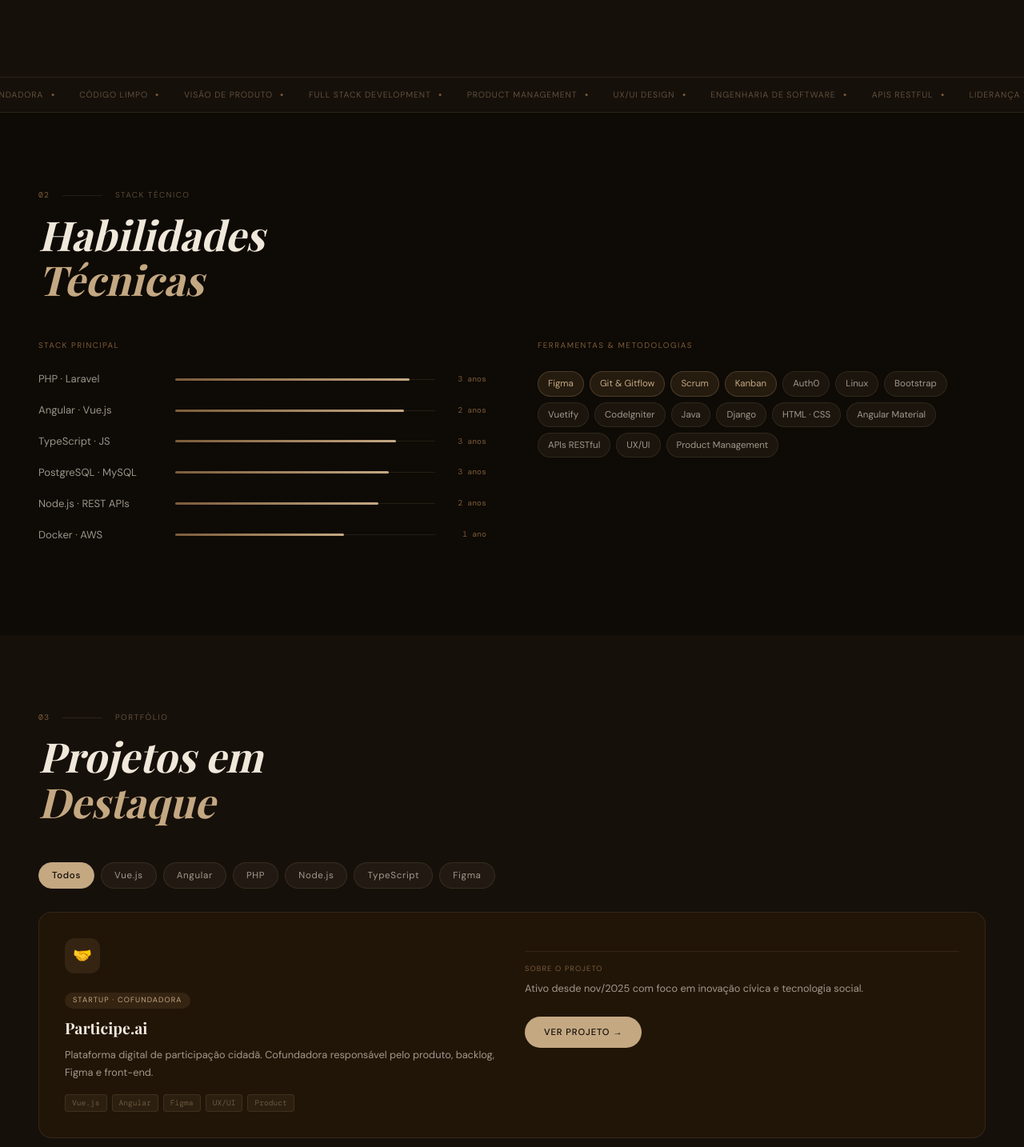
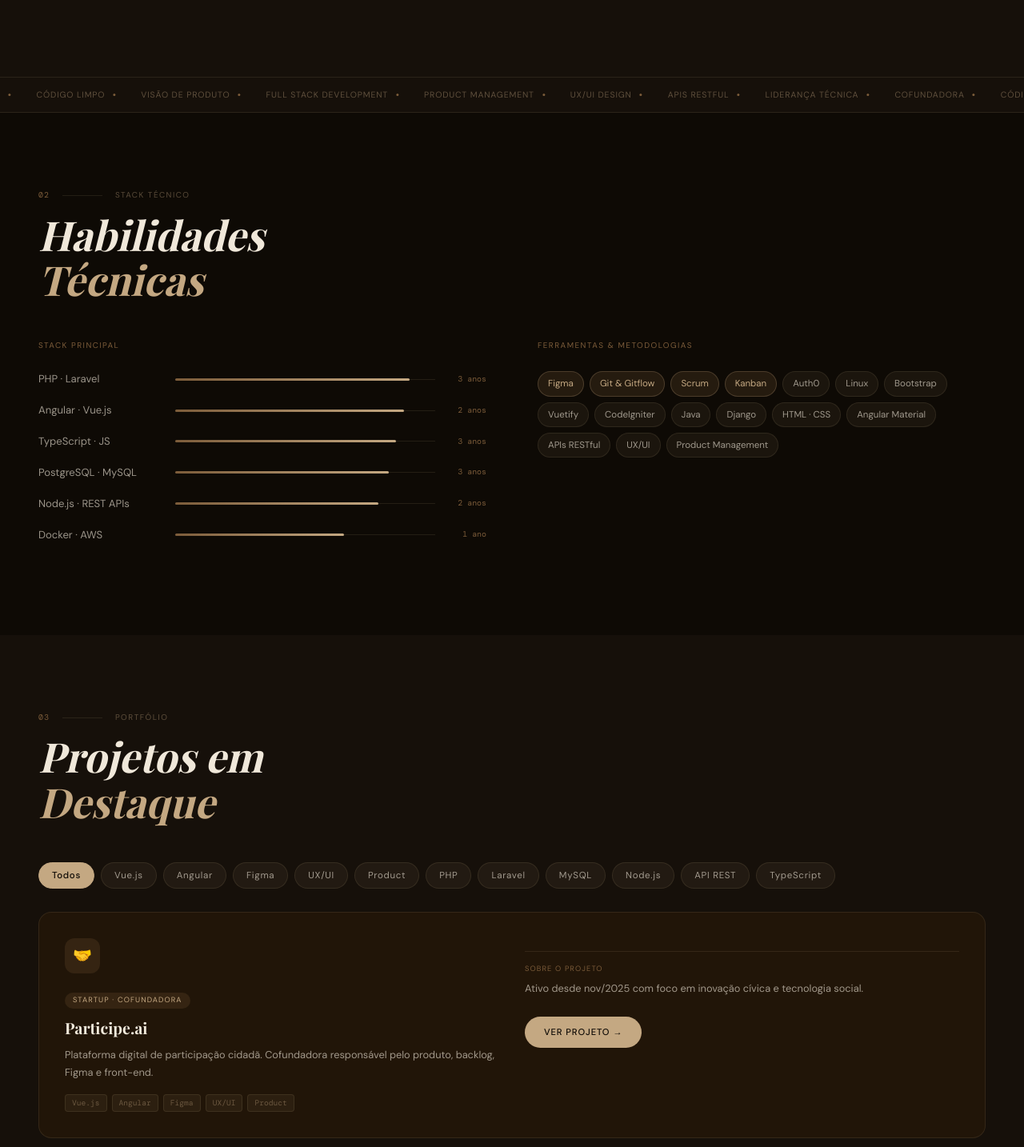
Before and after one commit to VeronicaVilas/portfolio-veronica, a Next.js app: page / in a window 1280 px wide. Shown: the part 3280-4714 px from the top of the page at 80% size. Built offline with nearby package versions, Linux system fonts and the light colour scheme.

Commit message:
fix(projects): fix filter reset bug, auto-derive tags, and add bottom padding

```diff
--- a/src/app/globals.css
+++ b/src/app/globals.css
@@ -1023,6 +1023,7 @@ section { padding: 6rem 3rem; }
 #projetos {
   background: var(--bg2);
   position: relative;
+  padding-bottom: 200px;
 }
 
 .proj-formacao-triangle {
--- a/src/components/sections/Projects.tsx
+++ b/src/components/sections/Projects.tsx
@@ -5,16 +5,18 @@ import { useLang } from '../../hooks/useLang'
 import { PROJECTS, FILTER_TAGS, type Project } from '../../data/projects'
 
 function useReveal(ref: React.RefObject<HTMLElement | null>) {
+    const [revealed, setRevealed] = useState(false)
     useEffect(() => {
         const el = ref.current
         if (!el) return
         const io = new IntersectionObserver(
-            ([entry]) => { if (entry.isIntersecting) { el.classList.add('visible'); io.disconnect() } },
+            ([entry]) => { if (entry.isIntersecting) { setRevealed(true); io.disconnect() } },
             { threshold: 0.1 }
         )
         io.observe(el)
         return () => io.disconnect()
     }, [])
+    return revealed
 }
 
 function ProjectCard({
@@ -29,7 +31,7 @@ function ProjectCard({
     delay?: 1 | 2 | 3
 }) {
     const cardRef = useRef<HTMLDivElement>(null)
-    useReveal(cardRef as React.RefObject<HTMLElement>)
+    const revealed = useReveal(cardRef as React.RefObject<HTMLElement>)
 
     const t = (pt: string, en: string) => lang === 'pt' ? pt : en
 
@@ -42,13 +44,14 @@ function ProjectCard({
     }
 
     const delayClass = delay ? ` rd${delay}` : ''
+    const revealedClass = revealed ? ' visible' : ''
     const filteredClass = filtered ? ' filtered-out' : ''
 
     if (project.wide) {
         return (
             <div
                 ref={cardRef}
-                className={`proj-card proj-card-wide reveal${filteredClass}`}
+                className={`proj-card proj-card-wide reveal${revealedClass}${filteredClass}`}
                 onMouseMove={handleMouseMove}
             >
                 <div>
@@ -84,7 +87,7 @@ function ProjectCard({
     return (
         <div
             ref={cardRef}
-            className={`proj-card reveal${delayClass}${filteredClass}`}
+            className={`proj-card reveal${delayClass}${revealedClass}${filteredClass}`}
             onMouseMove={handleMouseMove}
         >
             <div className="proj-icon-wrap">{project.icon}</div>
@@ -111,9 +114,9 @@ export default function Projects() {
     const titleRef   = useRef<HTMLHeadingElement>(null)
     const filtersRef = useRef<HTMLDivElement>(null)
 
-    useReveal(eyebrowRef as React.RefObject<HTMLElement>)
-    useReveal(titleRef   as React.RefObject<HTMLElement>)
-    useReveal(filtersRef as React.RefObject<HTMLElement>)
+    const eyebrowRevealed = useReveal(eyebrowRef as React.RefObject<HTMLElement>)
+    const titleRevealed   = useReveal(titleRef   as React.RefObject<HTMLElement>)
+    const filtersRevealed = useReveal(filtersRef as React.RefObject<HTMLElement>)
 
     const isFiltered = (project: Project) => {
         if (activeFilter === 'all') return false
@@ -124,17 +127,17 @@ export default function Projects() {
 
     return (
         <section id="projetos">
-            <div ref={eyebrowRef} className="sec-eyebrow reveal">
+            <div ref={eyebrowRef} className={`sec-eyebrow reveal${eyebrowRevealed ? ' visible' : ''}`}>
                 <span className="sec-num">03</span>
                 <div className="sec-dash" />
                 <span className="sec-label">{t('portfólio', 'portfolio')}</span>
             </div>
-            <h2 ref={titleRef} className="sec-title reveal">
+            <h2 ref={titleRef} className={`sec-title reveal${titleRevealed ? ' visible' : ''}`}>
                 <span>{t('Projetos em', 'Featured')}</span><br />
                 <em>{t('Destaque', 'Projects')}</em>
             </h2>
 
-            <div ref={filtersRef} className="proj-filters reveal">
+            <div ref={filtersRef} className={`proj-filters reveal${filtersRevealed ? ' visible' : ''}`}>
                 <button
                     className={`pf-btn${activeFilter === 'all' ? ' active' : ''}`}
                     onClick={() => setActiveFilter('all')}
--- a/src/components/sections/TechTicker.tsx
+++ b/src/components/sections/TechTicker.tsx
@@ -7,8 +7,7 @@ const DEFAULT_ITEMS = [
 ]
 
 const ROLE_ITEMS = [
-    'Full Stack Development', 'Product Management', 'UX/UI Design',
-    'Engenharia de Software', 'APIs RESTful', 'Liderança Técnica',
+    'Full Stack Development', 'Product Management', 'UX/UI Design', 'APIs RESTful', 'Liderança Técnica',
     'Cofundadora', 'Código Limpo', 'Visão de Produto',
 ]
 
--- a/src/data/projects.ts
+++ b/src/data/projects.ts
@@ -65,4 +65,4 @@ export const PROJECTS: Project[] = [
     },
 ]
 
-export const FILTER_TAGS = ['Vue.js', 'Angular', 'PHP', 'Node.js', 'TypeScript', 'Figma'] as const
+export const FILTER_TAGS = [...new Set(PROJECTS.flatMap(p => p.techs))]
```
